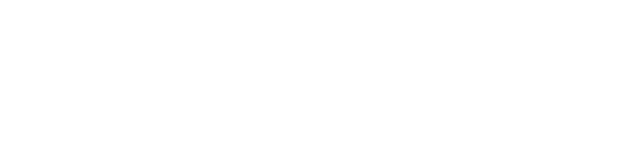
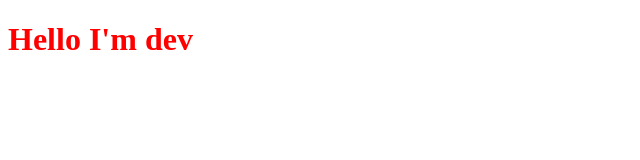
Before and after one commit to CodeMonitor-lab/Admin-Dashboard, a plain HTML site: page index.html in a window 1280 px wide. Shown: the whole page, without its empty margins (0-640 px from the left). Drawn offline with Linux system fonts and the light colour scheme.

Commit message:
New Feature Adding

```diff
--- a/index.css
+++ b/index.css
@@ -0,0 +1,3 @@
+h1{
+    color: red;
+}
--- a/index.html
+++ b/index.html
@@ -4,8 +4,9 @@
     <meta charset="UTF-8">
     <meta name="viewport" content="width=device-width, initial-scale=1.0">
     <title>Document</title>
+    <link rel="stylesheet" href="index.css">
 </head>
 <body>
-
+    <h1>Hello I'm dev</h1>
 </body>
 </html>
```
Also changed, not shown: css/button.css (deleted).
